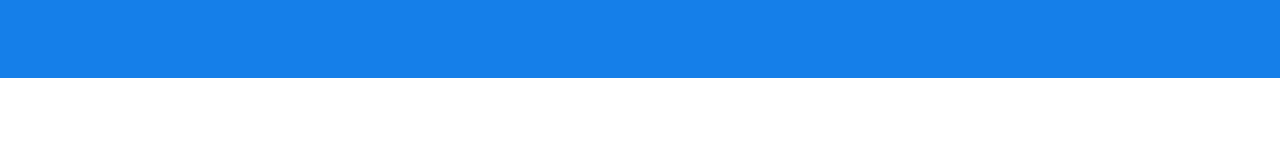
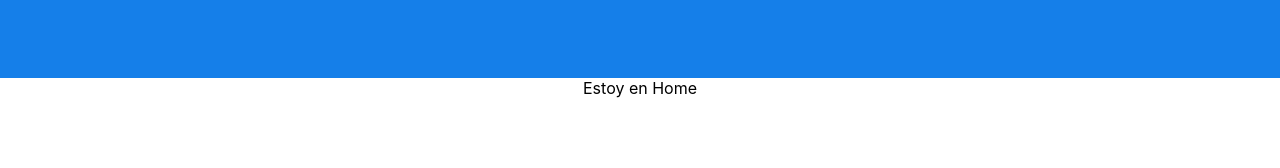
Before and after one commit to DanielC1492/saca-muelas-front, a React (Create React App) app in the folder app/: page / in a window 1280 px wide. Shown: the top 168 px of the page. Built offline with nearby package versions, Linux system fonts and the light colour scheme.

Commit message:
I have created the home container

```diff
--- a/app/src/App.js
+++ b/app/src/App.js
@@ -3,6 +3,7 @@ import './App.css';
 import {BrowserRouter,Switch, Route} from 'react-router-dom';
 import Login from './containers/Login/Login';
 import Register from './containers/Register/Register';
+import Home from './containers/Home/Home';
 
 
 function App() {
@@ -14,7 +15,7 @@ function App() {
 
 
         <Switch>
-
+          <Route path='/' exact component={Home}/>
           <Route path='/login' exact component={Login}/>
           <Route path='/register' exact component={Register}/>
         </Switch>
--- /dev/null
+++ b/app/src/containers/Home/Home.css
@@ -0,0 +1,6 @@
+.homeContainer {
+    display: flex;
+    flex-direction: column;
+    align-items: center;
+    justify-content: center;
+}
--- /dev/null
+++ b/app/src/containers/Home/Home.jsx
@@ -0,0 +1,14 @@
+import React from 'react'
+
+const Home = () => {
+    return (
+        <div className='homeContainer'>
+            <div>
+                Estoy en Home
+            </div>
+
+        </div>
+    )
+}
+
+export default Home
--- a/app/src/containers/Login/Login.jsx
+++ b/app/src/containers/Login/Login.jsx
@@ -35,7 +35,7 @@ const Login = () =>{
             password: user.password
         };
 
-        const data = await axios.post('http://localhost:3000/clients', body.email);
+        const data = await axios.post('http://localhost:3000/clients/login', body);
         console.log(data);
     };
 
```
